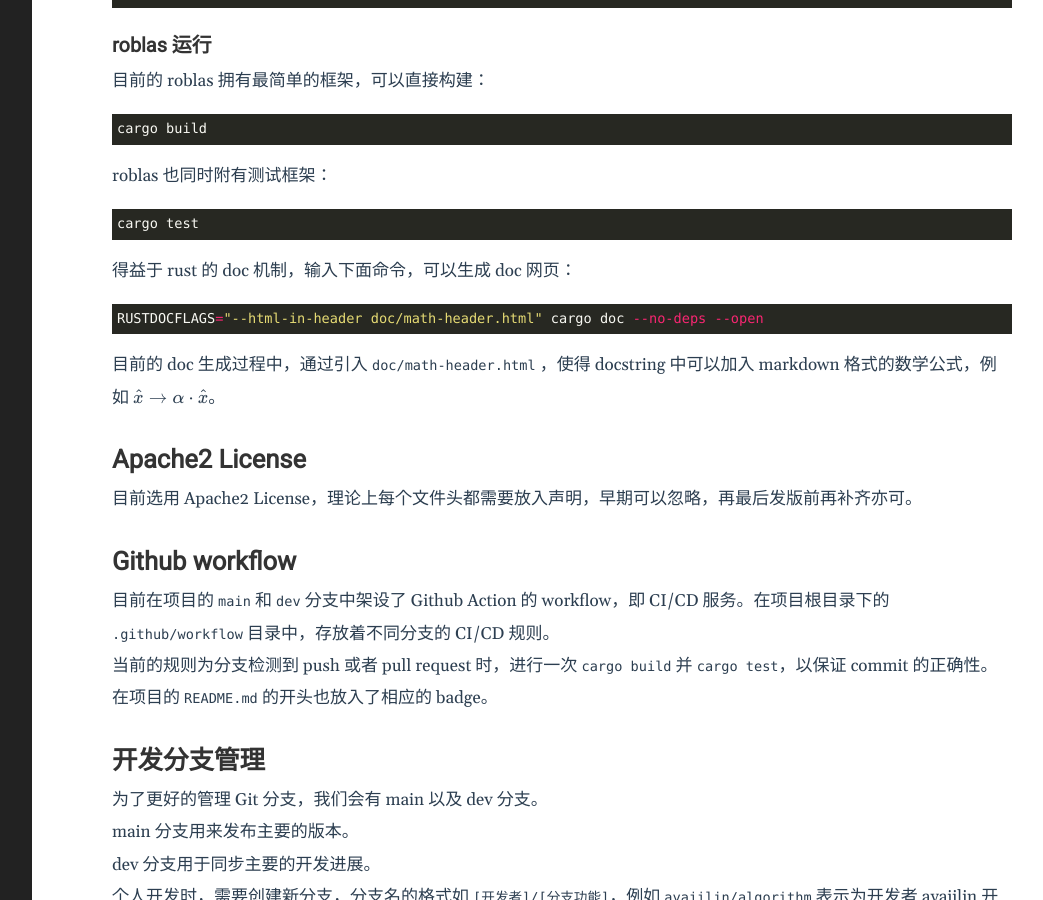
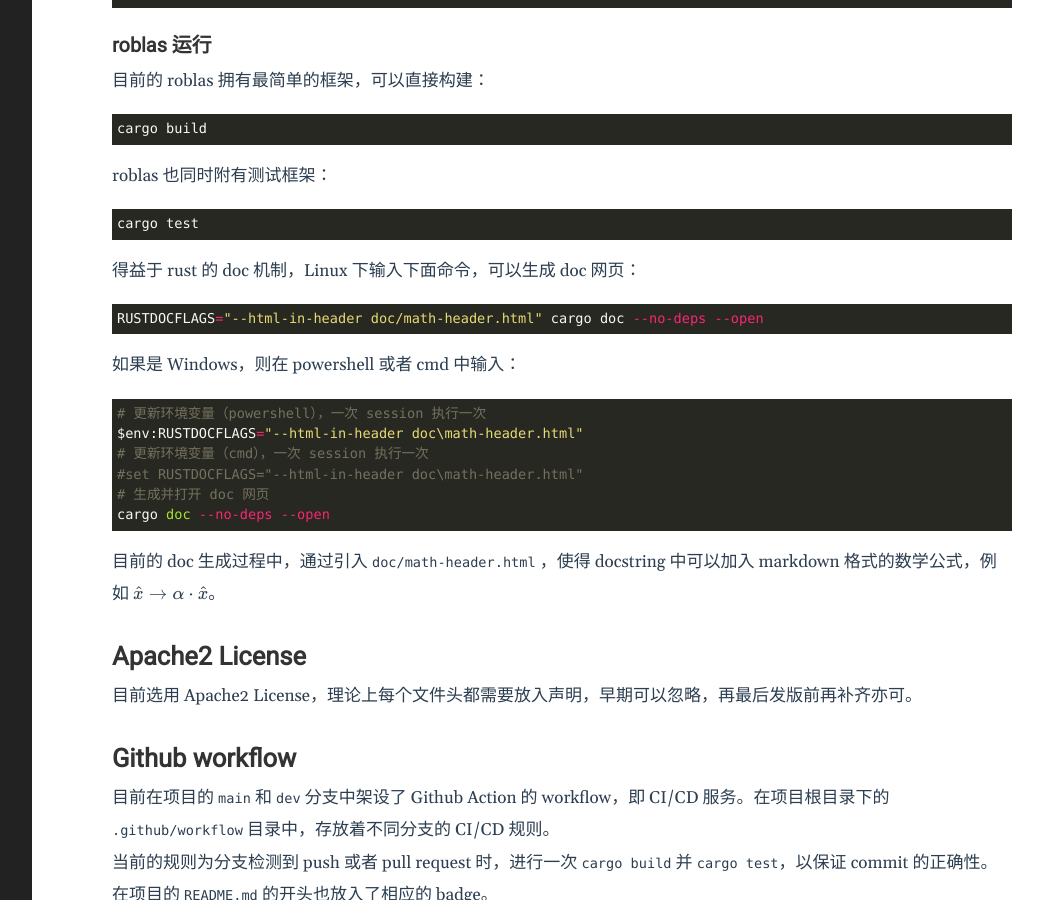
Before and after one commit to rust-family-bot/rust-family-bot.github.io, a Jekyll site: the page built from _posts/2021-06-27-roblas-dev-setup.md, in a window 1280 px wide and 900 px high, scrolled down 1022 px. Shown: the whole window, without its empty margins (188-1231 px from the left). Built offline with Jekyll 4.4.1, drawn with Linux system fonts in a browser that asks for light colours; formulas are drawn with MathJax 3.

Commit message:
update windows commands for doc-gen

````diff
--- a/_posts/2021-06-27-roblas-dev-setup.md
+++ b/_posts/2021-06-27-roblas-dev-setup.md
@@ -50,10 +50,21 @@ roblas 也同时附有测试框架：
 cargo test
 ```
 
-得益于 rust 的 doc 机制，输入下面命令，可以生成 doc 网页：
+得益于 rust 的 doc 机制，Linux 下输入下面命令，可以生成 doc 网页：
 
 ```sh
 RUSTDOCFLAGS="--html-in-header doc/math-header.html" cargo doc --no-deps --open
+```
+
+如果是 Windows，则在 powershell 或者 cmd 中输入：
+
+```powershell
+# 更新环境变量（powershell），一次 session 执行一次
+$env:RUSTDOCFLAGS="--html-in-header doc\math-header.html"
+# 更新环境变量（cmd），一次 session 执行一次
+#set RUSTDOCFLAGS="--html-in-header doc\math-header.html"
+# 生成并打开 doc 网页
+cargo doc --no-deps --open
 ```
 
 目前的 doc 生成过程中，通过引入 `doc/math-header.html` ，使得 docstring 中可以加入 markdown 格式的数学公式，例如 $\hat{x} \to \alpha \cdot \hat{x}$。
````
